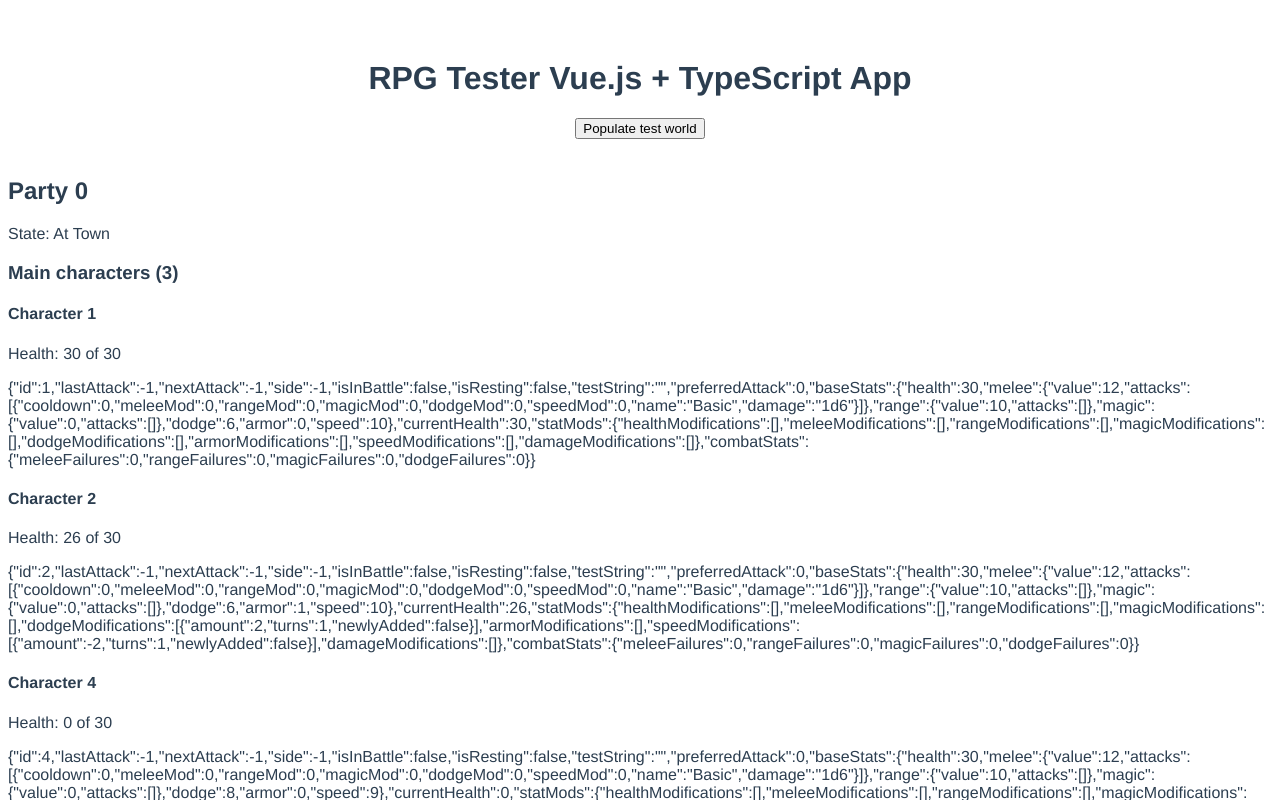
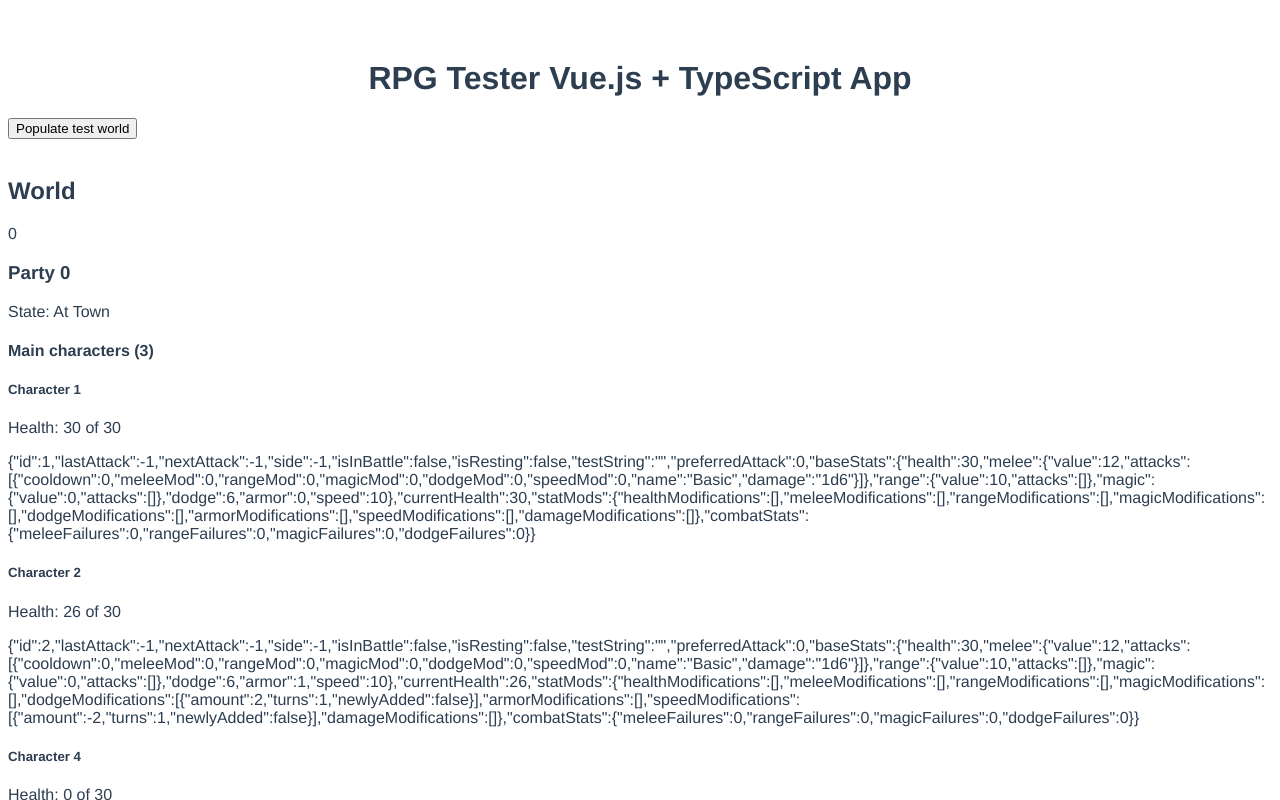
Before and after one commit to JamesSkemp/vuejs-tutorial, a Vue app: page / in a window 1280 px wide. Both pictures are taken after a click on the button "Populate test world". Shown: the top 800 px of the page. Built offline with nearby package versions, Linux system fonts and the light colour scheme.

Commit message:
Move world display into a new component

```diff
--- a/src/components/CharacterDisplay.vue
+++ b/src/components/CharacterDisplay.vue
@@ -1,6 +1,6 @@
 <template>
 	<div>
-		<h4>Character {{ character.id }}</h4>
+		<h5>Character {{ character.id }}</h5>
 		<p>{{ this.healthText }}<br />
 		</p>
 		<p style="overflow-wrap: break-word;">{{ JSON.stringify(character) }}</p>
--- a/src/components/HelloWorld.vue
+++ b/src/components/HelloWorld.vue
@@ -1,13 +1,7 @@
 <template>
   <div class="hello">
     <h1>{{ msg }}</h1>
-	<div>
-		<button v-on:click="populateTestWorld">Populate test world</button>
-		<br /><br />
-	</div>
-	<div style="text-align:left;" v-if="$testWorld && $testWorld.parties.length > 0">
-		<PartyDisplay v-for="party in this.$testWorld.parties" :party="party" :key="party.id" />
-	</div>
+	<WorldDisplay :world="$testWorld" />
 
 	<button v-on:click="startTimer">Start timer - {{ timer }}</button>
 	<button v-on:click="rollDice">Roll dice - {{ timesRun }}</button>
@@ -99,7 +93,7 @@
 
 <script lang="ts">
 import { Component, Prop, Vue } from 'vue-property-decorator';
-import PartyDisplay from './PartyDisplay.vue';
+import WorldDisplay from './WorldDisplay.vue';
 import { DiceRoll, DiceRoller } from 'rpg-dice-roller';
 import World from '../models/World';
 import Character from '../models/Character';
@@ -114,7 +108,7 @@
 
 @Component({
 	components: {
-		PartyDisplay
+		WorldDisplay
 	}
 })
 
@@ -587,84 +581,6 @@
 
 		console.log(testWorld);
 	}
-
-	populateTestWorld(): void {
-		const testWorld: World = this.$testWorld;
-		testWorld.parties = [];
-		const testParty= new Party(0);
-
-		const testCharacter1 = new Character();
-		testCharacter1.id = 1;
-		testParty.mainCharacters.push(testCharacter1);
-
-		const testCharacter2 = new Character();
-		testCharacter2.id = 2;
-		testCharacter2.currentHealth = 26;
-		testCharacter2.statMods.speedModifications.push(new StatModification(-2, 1));
-		testCharacter2.statMods.dodgeModifications.push(new StatModification(2, 1));
-		testCharacter2.baseStats.armor = 1;
-		testParty.mainCharacters.push(testCharacter2);
-
-		const testCharacter3 = new Character();
-		testCharacter3.id = 3;
-		testCharacter3.baseStats.health = 27;
-		testCharacter3.currentHealth = 26;
-		testCharacter3.baseStats.speed = 8;
-		testParty.mainCharacters.push(testCharacter3);
-
-		const testCharacter4 = new Character();
-		testCharacter4.id = 4;
-		testCharacter4.currentHealth = 0;
-		testCharacter4.baseStats.speed = 9;
-		testCharacter4.baseStats.dodge = 8;
-		testParty.mainCharacters.push(testCharacter4);
-
-		addPartyToWorld(testWorld, testParty);
-		addPartyToWorld(testWorld);
-		// Skip party id 2.
-		addPartyToWorld(testWorld, new Party(4));
-		addPartyToWorld(testWorld, new Party(3));
-
-		console.log('sortbyhealth'); // should be 1, 2, 3, 4
-		console.log(JSON.stringify(sortByHealth(testWorld.parties[0].mainCharacters)));
-		console.log('getcharacterwithmosthealth'); // should be 1
-		console.log(JSON.stringify(getCharacterWithHighestHealth(testWorld.parties[0].mainCharacters)));
-		console.log('getcharacterwithleasthealth'); // should be 3
-		console.log(JSON.stringify(getCharacterWithLowestHealth(testWorld.parties[0].mainCharacters)));
-		console.log('highestMagic'); // should be null
-		console.log(JSON.stringify(getCharacterWithHighestMagic(testWorld.parties[0].mainCharacters)));
-		// TODO add additional item checks above and below
-		console.log('sortbydodge'); // should be 4, 2, 1, 3
-		console.log(JSON.stringify(sortByDodge(testWorld.parties[0].mainCharacters)));
-		console.log('sortbyarmor'); // should be 2, 4, 1, 3 (only 2 first matters)
-		console.log(JSON.stringify(sortByArmor(testWorld.parties[0].mainCharacters)));
-		console.log('sortbyspeed'); // should be 3, 2, 4, 1
-		console.log(JSON.stringify(sortBySpeed(testWorld.parties[0].mainCharacters)));
-
-		console.log('getUnusedPartyId'); // should be 2
-		console.log(getUnusedPartyId(testWorld));
-
-		console.log('disband party');
-		console.log(JSON.stringify(testWorld));
-		console.log(disbandParty(testWorld, testWorld.parties[0]));
-		console.log(JSON.stringify(testWorld));
-
-		console.log('combine parties');
-		console.log(JSON.stringify(testWorld.parties));
-		console.log(combineParties([testWorld.parties[0], testWorld.parties[1], testWorld.parties[2], testWorld.parties[6]]));
-		console.log(JSON.stringify(testWorld.parties));
-
-		/*
-		console.log('');
-		console.log(JSON.stringify());
-		*/
-
-		console.log(testWorld);
-
-		// Since we're using a global, force vue to update.
-		this.$forceUpdate();
-	}
-
 }
 </script>
 
--- a/src/components/PartyDisplay.vue
+++ b/src/components/PartyDisplay.vue
@@ -1,10 +1,10 @@
 <template>
 	<div class="partyBlock">
-		<h2>{{ partyHeading }}</h2>
+		<h3>{{ partyHeading }}</h3>
 		<div>
 			State: {{ stateText }}
 			<div v-if="party.mainCharacters.length > 0">
-				<h3>Main characters ({{ party.mainCharacters.length }})</h3>
+				<h4>Main characters ({{ party.mainCharacters.length }})</h4>
 				<div>
 					<CharacterDisplay v-for="character in party.mainCharacters" :character="character" :key="character.id" />
 				</div>
@@ -13,7 +13,7 @@
 				<p>There are no characters in this party.</p>
 			</div>
 			<div v-if="party.opponents.length > 0">
-				<h3>Opponents</h3>
+				<h4>Opponents</h4>
 			</div>
 		</div>
 	</div>
--- /dev/null
+++ b/src/components/WorldDisplay.vue
@@ -0,0 +1,138 @@
+<template>
+	<div style="text-align:left;">
+		<div>
+			<button v-on:click="populateTestWorld">Populate test world</button>
+			<br /><br />
+		</div>
+		<h2>World</h2>
+		<template v-if="world">
+			<p>{{ worldText }}</p>
+			<div v-if="$testWorld && $testWorld.parties.length > 0">
+				<PartyDisplay v-for="party in this.$testWorld.parties" :party="party" :key="party.id" />
+			</div>
+		</template>
+	</div>
+</template>
+
+<script lang="ts">
+import { Component, Prop, Vue } from 'vue-property-decorator';
+import PartyDisplay from './PartyDisplay.vue';
+import World from '../models/World';
+import { getUnusedPartyId, addPartyToWorld, disbandParty } from '../utilities/WorldUtilities';
+import { combineParties } from '../utilities/PartyUtilities';
+import Party from '../models/Party';
+import { getCharacterWithHighestHealth, getCharacterWithLowestHealth, getCharacterWithHighestMagic } from '../utilities/CharacterFilterUtilities';
+import { sortBySpeed, sortByHealth, sortByDodge, sortByArmor } from '../utilities/CharacterSortUtilities';
+import Character from '../models/Character';
+import StatModification from '../models/StatModification';
+
+@Component({
+	components: {
+		PartyDisplay
+	}
+})
+
+export default class WorldDisplay extends Vue {
+	@Prop() world!: World;
+	worldText = '';
+
+	created() {
+		console.log('WorldDisplay created');
+		this.worldText = this.world.currentMoment;
+	}
+
+	populateTestWorld(): void {
+		const testWorld: World = this.$testWorld;
+		testWorld.parties = [];
+		const testParty= new Party(0);
+
+		const testCharacter1 = new Character();
+		testCharacter1.id = 1;
+		testParty.mainCharacters.push(testCharacter1);
+
+		const testCharacter2 = new Character();
+		testCharacter2.id = 2;
+		testCharacter2.currentHealth = 26;
+		testCharacter2.statMods.speedModifications.push(new StatModification(-2, 1));
+		testCharacter2.statMods.dodgeModifications.push(new StatModification(2, 1));
+		testCharacter2.baseStats.armor = 1;
+		testParty.mainCharacters.push(testCharacter2);
+
+		const testCharacter3 = new Character();
+		testCharacter3.id = 3;
+		testCharacter3.baseStats.health = 27;
+		testCharacter3.currentHealth = 26;
+		testCharacter3.baseStats.speed = 8;
+		testParty.mainCharacters.push(testCharacter3);
+
+		const testCharacter4 = new Character();
+		testCharacter4.id = 4;
+		testCharacter4.currentHealth = 0;
+		testCharacter4.baseStats.speed = 9;
+		testCharacter4.baseStats.dodge = 8;
+		testParty.mainCharacters.push(testCharacter4);
+
+		addPartyToWorld(testWorld, testParty);
+		addPartyToWorld(testWorld);
+		// Skip party id 2.
+		addPartyToWorld(testWorld, new Party(4));
+		addPartyToWorld(testWorld, new Party(3));
+
+		console.log('sortbyhealth'); // should be 1, 2, 3, 4
+		console.log(JSON.stringify(sortByHealth(testWorld.parties[0].mainCharacters)));
+		console.log('getcharacterwithmosthealth'); // should be 1
+		console.log(JSON.stringify(getCharacterWithHighestHealth(testWorld.parties[0].mainCharacters)));
+		console.log('getcharacterwithleasthealth'); // should be 3
+		console.log(JSON.stringify(getCharacterWithLowestHealth(testWorld.parties[0].mainCharacters)));
+		console.log('highestMagic'); // should be null
+		console.log(JSON.stringify(getCharacterWithHighestMagic(testWorld.parties[0].mainCharacters)));
+		// TODO add additional item checks above and below
+		console.log('sortbydodge'); // should be 4, 2, 1, 3
+		console.log(JSON.stringify(sortByDodge(testWorld.parties[0].mainCharacters)));
+		console.log('sortbyarmor'); // should be 2, 4, 1, 3 (only 2 first matters)
+		console.log(JSON.stringify(sortByArmor(testWorld.parties[0].mainCharacters)));
+		console.log('sortbyspeed'); // should be 3, 2, 4, 1
+		console.log(JSON.stringify(sortBySpeed(testWorld.parties[0].mainCharacters)));
+
+		console.log('getUnusedPartyId'); // should be 2
+		console.log(getUnusedPartyId(testWorld));
+
+		console.log('disband party');
+		console.log(JSON.stringify(testWorld));
+		console.log(disbandParty(testWorld, testWorld.parties[0]));
+		console.log(JSON.stringify(testWorld));
+
+		console.log('combine parties');
+		console.log(JSON.stringify(testWorld.parties));
+		console.log(combineParties([testWorld.parties[0], testWorld.parties[1], testWorld.parties[2], testWorld.parties[6]]));
+		console.log(JSON.stringify(testWorld.parties));
+
+		/*
+		console.log('');
+		console.log(JSON.stringify());
+		*/
+
+		console.log(testWorld);
+
+		// Since we're using a global, force vue to update.
+		this.$forceUpdate();
+	}
+}
+</script>
+
+<style scoped>
+h3 {
+  margin: 40px 0 0;
+}
+ul {
+  list-style-type: none;
+  padding: 0;
+}
+li {
+  display: inline-block;
+  margin: 0 10px;
+}
+a {
+  color: #42b983;
+}
+</style>
```
